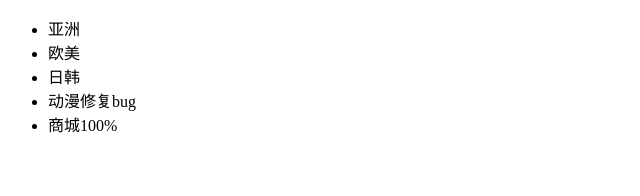
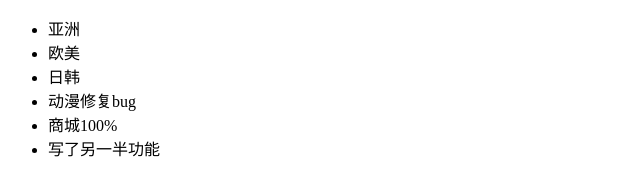
Before and after one commit to sjsjsikem/dbhot1, a plain HTML site: page Index.html in a window 1280 px wide. Shown: the whole page, without its empty margins (0-640 px from the left). Drawn offline with Linux system fonts and the light colour scheme.

Commit message:
Anotherhalg

```diff
--- a/Index.html
+++ b/Index.html
@@ -16,5 +16,6 @@
         <li>日韩</li>
         <li>动漫修复bug</li>
         <li>商城100%</li>
+        <li>写了另一半功能</li>
     </ul>
 </body>
```
